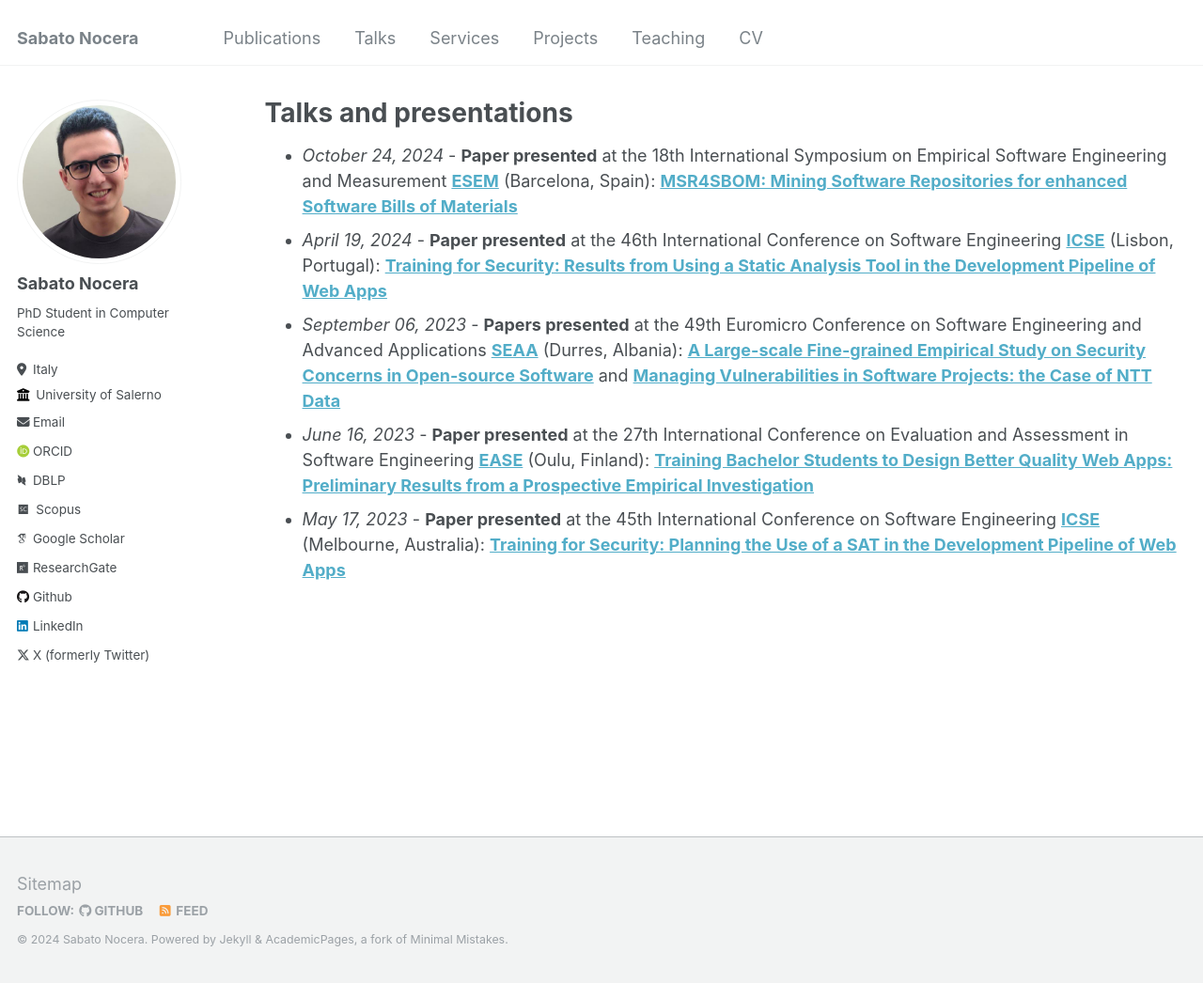
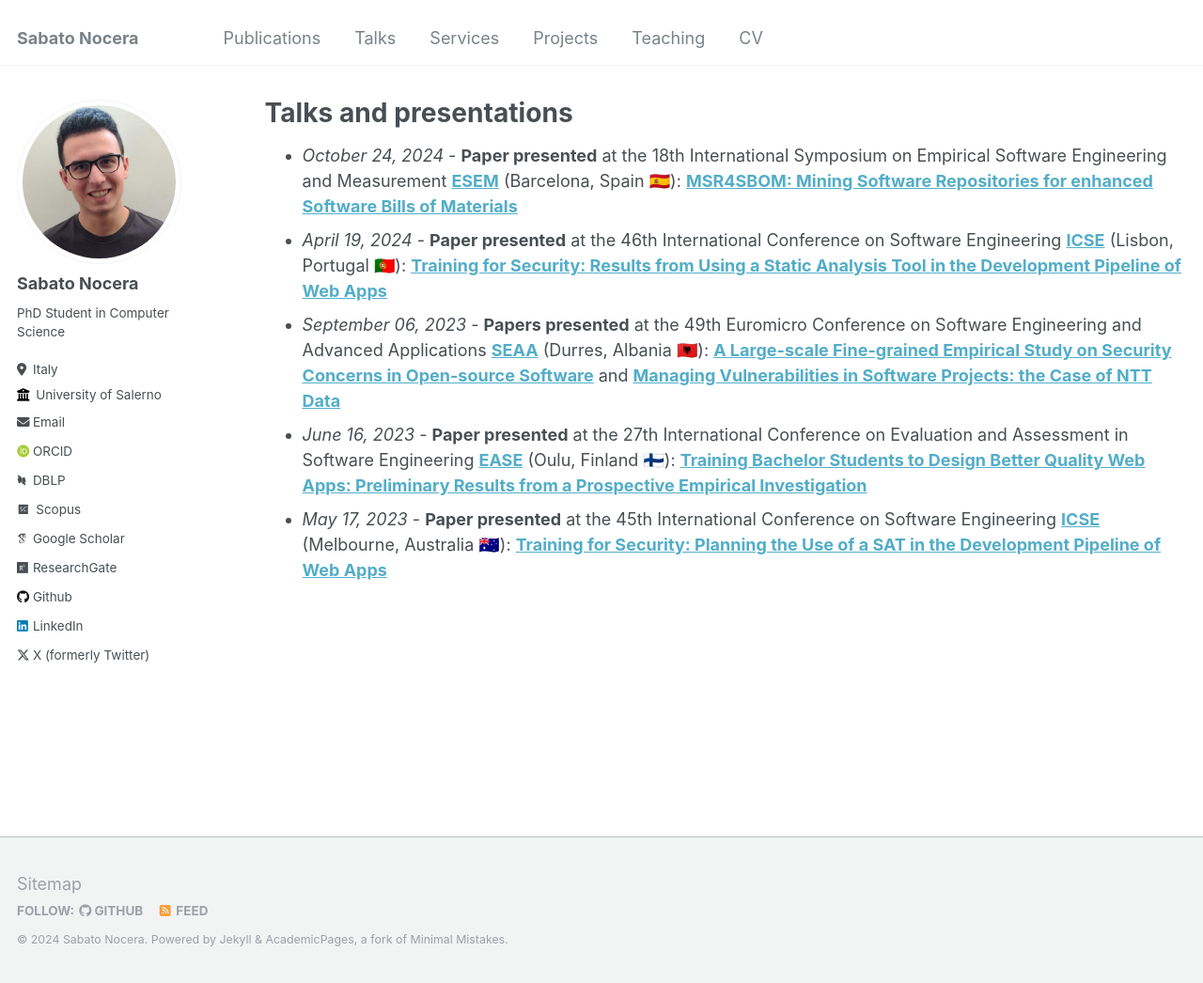
Before and after one commit to sabato-nocera/sabato-nocera.github.io, a Jekyll site: the page built from _pages/talks.html, in a window 1280 px wide and 1046 px high. Shown: the whole window at 94% size. Built offline with Jekyll 4.4.1, drawn with Linux system fonts in a browser that asks for light colours; some web fonts are replaced.

Commit message:
Update talks.html

```diff
--- a/_pages/talks.html
+++ b/_pages/talks.html
@@ -17,18 +17,18 @@ author_profile: true
 
 <ul>
   <li>
-    <i>October 24, 2024</i> - <b>Paper presented</b> at the 18th International Symposium on Empirical Software Engineering and Measurement <b><a href="https://conf.researchr.org/home/esem-2024">ESEM</a></b> (Barcelona, Spain): <b><a href="https://doi.org/10.1145/3674805.3695390">MSR4SBOM: Mining Software Repositories for enhanced Software Bills of Materials</a></b>
+    <i>October 24, 2024</i> - <b>Paper presented</b> at the 18th International Symposium on Empirical Software Engineering and Measurement <b><a href="https://conf.researchr.org/home/esem-2024">ESEM</a></b> (Barcelona, Spain 🇪🇸): <b><a href="https://doi.org/10.1145/3674805.3695390">MSR4SBOM: Mining Software Repositories for enhanced Software Bills of Materials</a></b>
   </li>
   <li>
-    <i>April 19, 2024</i> - <b>Paper presented</b> at the 46th International Conference on Software Engineering <b><a href="https://conf.researchr.org/home/icse-2024">ICSE</a></b> (Lisbon, Portugal): <b><a href="https://doi.org/10.1145/3639474.3640073">Training for Security: Results from Using a Static Analysis Tool in the Development Pipeline of Web Apps</a></b>
+    <i>April 19, 2024</i> - <b>Paper presented</b> at the 46th International Conference on Software Engineering <b><a href="https://conf.researchr.org/home/icse-2024">ICSE</a></b> (Lisbon, Portugal 🇵🇹): <b><a href="https://doi.org/10.1145/3639474.3640073">Training for Security: Results from Using a Static Analysis Tool in the Development Pipeline of Web Apps</a></b>
   </li>
   <li>
-    <i>September 06, 2023</i> - <b>Papers presented</b> at the 49th Euromicro Conference on Software Engineering and Advanced Applications <b><a href="https://dsd-seaa2023.com/seaa/">SEAA</a></b> (Durres, Albania): <b><a href="https://doi.org/10.1109/SEAA60479.2023.00069">A Large-scale Fine-grained Empirical Study on Security Concerns in Open-source Software</a></b> and <b><a href="https://doi.org/10.1109/SEAA60479.2023.00046">Managing Vulnerabilities in Software Projects: the Case of NTT Data</a></b>
+    <i>September 06, 2023</i> - <b>Papers presented</b> at the 49th Euromicro Conference on Software Engineering and Advanced Applications <b><a href="https://dsd-seaa2023.com/seaa/">SEAA</a></b> (Durres, Albania 🇦🇱): <b><a href="https://doi.org/10.1109/SEAA60479.2023.00069">A Large-scale Fine-grained Empirical Study on Security Concerns in Open-source Software</a></b> and <b><a href="https://doi.org/10.1109/SEAA60479.2023.00046">Managing Vulnerabilities in Software Projects: the Case of NTT Data</a></b>
   </li>
   <li>
-    <i>June 16, 2023</i> - <b>Paper presented</b> at the 27th International Conference on Evaluation and Assessment in Software Engineering <b><a href="https://conf.researchr.org/home/ease-2023">EASE</a></b> (Oulu, Finland): <b><a href="https://doi.org/10.1145/3593434.3593957">Training Bachelor Students to Design Better Quality Web Apps: Preliminary Results from a Prospective Empirical Investigation</a></b>
+    <i>June 16, 2023</i> - <b>Paper presented</b> at the 27th International Conference on Evaluation and Assessment in Software Engineering <b><a href="https://conf.researchr.org/home/ease-2023">EASE</a></b> (Oulu, Finland 🇫🇮): <b><a href="https://doi.org/10.1145/3593434.3593957">Training Bachelor Students to Design Better Quality Web Apps: Preliminary Results from a Prospective Empirical Investigation</a></b>
   </li>
   <li>
-    <i>May 17, 2023</i> - <b>Paper presented</b> at the 45th International Conference on Software Engineering <b><a href="https://conf.researchr.org/home/icse-2023">ICSE</a></b> (Melbourne, Australia): <b><a href="https://doi.org/10.1109/ICSE-SEET58685.2023.00010">Training for Security: Planning the Use of a SAT in the Development Pipeline of Web Apps</a></b>
+    <i>May 17, 2023</i> - <b>Paper presented</b> at the 45th International Conference on Software Engineering <b><a href="https://conf.researchr.org/home/icse-2023">ICSE</a></b> (Melbourne, Australia 🇦🇺): <b><a href="https://doi.org/10.1109/ICSE-SEET58685.2023.00010">Training for Security: Planning the Use of a SAT in the Development Pipeline of Web Apps</a></b>
   </li>
 </ul>
```
